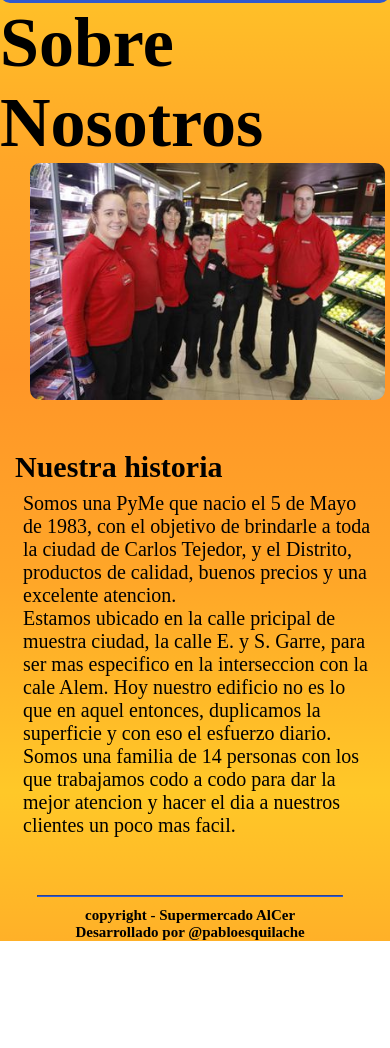
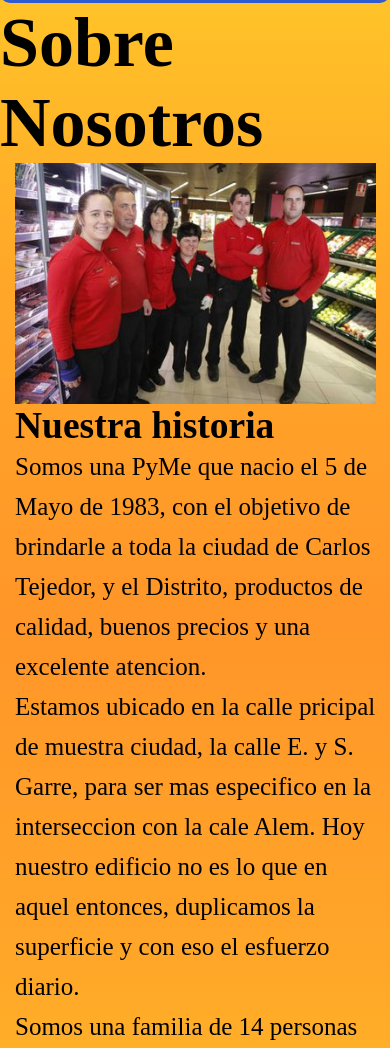
Before and after one commit to Pablo-Esquilache/webSupermercadoAlcer, a website: page paginas/nosotros.html in a window 390 px wide. Shown: the part 52-1100 px from the top of the page. Before the commit the page ends 993 px from the top, so only its background shows below. Drawn offline with nearby package versions, Linux system fonts and the light colour scheme; a web font is replaced by a local one.

Commit message:
arreglos2

```diff
--- a/paginas/nosotros.html
+++ b/paginas/nosotros.html
@@ -15,7 +15,6 @@
     <link rel="stylesheet" href="https://cdnjs.cloudflare.com/ajax/libs/animate.css/4.1.1/animate.min.css"/>
     <script src="https://kit.fontawesome.com/94cdf907b9.js" crossorigin="anonymous"></script>
 </head>
-<div class="gridContainerNosotros">
     <body>
         <header class="gridItem1Nosotros">
             <nav class="menuPrincipal">
@@ -34,23 +33,19 @@
                 </div>
             </nav>
         </header>
-        <section class="gridItem2Nosotros">
-            <h1 id="titulo" class="animate__animated animate__bounce">Sobre Nosotros</h1>
-            <div class="nosotrosContenedor">
-                <div class="videoNosotros">
+        <h1 id="titulo" class="animate__animated animate__bounce">Sobre Nosotros</h1>
+        <div class="NosotrosContainer">
+            <section class="imgContainer">
                     <img src="../Imagenes/Imagen-Nosotros.jpg" alt="">
-                </div>
-            </div>
-        </section>
-        <aside class="gridItem3Nosotros">
-            <div class="txtNosotros">
+            </section>
+            <aside class="txtNosotros">
                 <h2>Nuestra historia</h2>
                 <p>Somos una PyMe que nacio el 5 de Mayo de 1983, con el objetivo de brindarle a toda la ciudad de Carlos Tejedor, y el Distrito, productos de calidad, buenos precios y una excelente atencion. <br>
                     Estamos ubicado en la calle pricipal de muestra ciudad, la calle E. y S. Garre, para ser mas especifico en la interseccion con la cale Alem. Hoy nuestro edificio no es lo que en aquel entonces, duplicamos la superficie y con eso el esfuerzo diario. <br>
                     Somos una familia de 14 personas con los que trabajamos codo a codo para dar la mejor atencion y hacer el dia a nuestros clientes un poco mas facil.
                 </p>
-            </div>
-        </aside>
+            </aside>
+        </div>
         <footer class="gridItem4Nosotros">
             <div class="pieDePagina">
                 <hr>
@@ -61,5 +56,4 @@
             </div>
         </footer>
     </body>
-</div>
 </html>
--- a/scss/estilo.scss
+++ b/scss/estilo.scss
@@ -199,47 +199,30 @@ footer {
 }
 
 /*NOSOTROS*/
-//EXTEND
-.nosotrosContenedor {
-    @extend .formularioRegistro;
+
+.NosotrosContainer {
+    display: flex;
+    flex-direction: row;
+    flex-wrap: wrap;
+    width: 100%;
 }
-.gridContainerNosotros {
-    display: grid;
-    grid-template-areas:
-    "nav nav"
-    "section aside"
-    "footer footer";
-    grid-template-rows: 50px, auto, 50px;
-    grid-template-columns: auto;
-    height: 100vh;
-}
-header {
-    grid-area: nav;
-}
-section {
-    grid-area: section;
-}
-aside {
-    grid-area: aside;
-}
-footer {
-    grid-area: footer;
-}
-.gridItem2Nosotros img {
-    max-width: 100%;
+.imgContainer {
     margin-left: 15px;
+    margin-right: 15px;
     border-radius: $borderR;
-}
-.gridItem3Nosotros {
-    display: flex;
-    margin-left: 15px;
-    margin-top: 120px;
-    font-size: 2.5rem;
-    p {
-        padding: 8px;
+    width: 45%;
+    img {
+        width: 100%;
     }
 }
-
+.txtNosotros {
+    margin-left: 15px;
+    font-size: 2.5rem;
+    width: 50%;
+     p {
+         line-height: 1.6;
+     }
+}
 
 /*SHOP*/
 .shopContenedor {
@@ -366,6 +349,31 @@ footer {
         margin-left: 20%;
         margin-right: 5px;
 }
+
+    /*NOSOTOS*/
+    .NosotrosContainer {
+        display: flex;
+        flex-direction: column;
+        justify-content: center;
+        width: 100%;
+    }
+    .imgContainer {
+        margin-left: 15px;
+        margin-right: 15px;
+        border-radius: $borderR;
+        width: 95%;
+        img {
+            max-width: 100%;
+        }
+    }
+    .txtNosotros {
+        margin-left: 15px;
+        font-size: 2.5rem;
+        width: 95%;
+        p {
+            line-height: 1.6;
+        }
+    }
 }
 
 @media screen and (max-width: 768px) {
@@ -374,30 +382,34 @@ footer {
     #titulo {
         font-size: 8.5rem;
     }
+    body {
+        width: 99%;
+    }
 
     /*NOSOTOS*/
-    .gridContainerNosotros {
-        display: grid;
-        grid-template-areas:
-        "nav"
-        "section"
-        "aside"
-        "footer";
-        grid-column: auto;
-        grid-template-rows: 50px, 1fr, 1fr, 50px;
+    .NosotrosContainer {
+        display: flex;
+        flex-direction: column;
+        justify-content: center;
+        width: 100%;
     }
-    .gridItem3Nosotros {
-        font-size: 2rem;
+    .imgContainer {
         margin-left: 15px;
-        margin-top: 50px;
+        margin-right: 15px;
+        border-radius: $borderR;
+        width: 95%;
+        img {
+            max-width: 100%;
+        }
     }
-    .nosotrosContenedor {
-        display: flex;
-        align-items: center;
-        img {
-        max-width: 100%;
+    .txtNosotros {
+        margin-left: 15px;
+        font-size: 2.5rem;
+        width: 95%;
+         p {
+             line-height: 1.6;
+         }
     }
-}
 
     /*SHOP*/
     .seccionProductos {
@@ -473,29 +485,7 @@ footer {
     .formularioRegistro {
         margin-left: 15px;
     }
-    /*NOSOTOS*/
-    .gridContainerNosotros {
-        display: grid;
-        grid-template-areas:
-        "nav"
-        "section"
-        "aside"
-        "footer";
-        grid-column: auto;
-        grid-template-rows: 50px, 1fr, 1fr, 50px;
-    }
-    .gridItem3Nosotros {
-        font-size: 2rem;
-        margin-left: 15px;
-        margin-top: 50px;
-    }
-    .nosotrosContenedor {
-        display: flex;
-        align-items: center;
-        img {
-        max-width: 100%;
-    }
-}
+
     /*SHOP*/
     .shopContenedor {
         display: flex;
@@ -591,28 +581,7 @@ footer {
     .selecSexo {
         width: 350px;
     }
-    /*NOSOTOS*/
-    .gridContainerNosotros {
-        display: grid;
-        grid-template-areas:
-        "nav"
-        "section"
-        "aside"
-        "footer";
-        grid-column: auto;
-        grid-template-rows: 50px, 1fr, 1fr, 50px;
-    }
-    .gridItem3Nosotros {
-        font-size: 2rem;
-        margin-top: 50px;
-        max-width: 100%;
-    }
-    .nosotrosContenedor img {
-        max-width: 100%;
-    }
-    .videoNosotros {
-        margin-right: 10px;
-    }
+
     /*SHOP*/
     .shopContenedor {
         display: flex;
```
Also changed, not shown: css/estilo.css, paginas/productos.html (indentation only).
